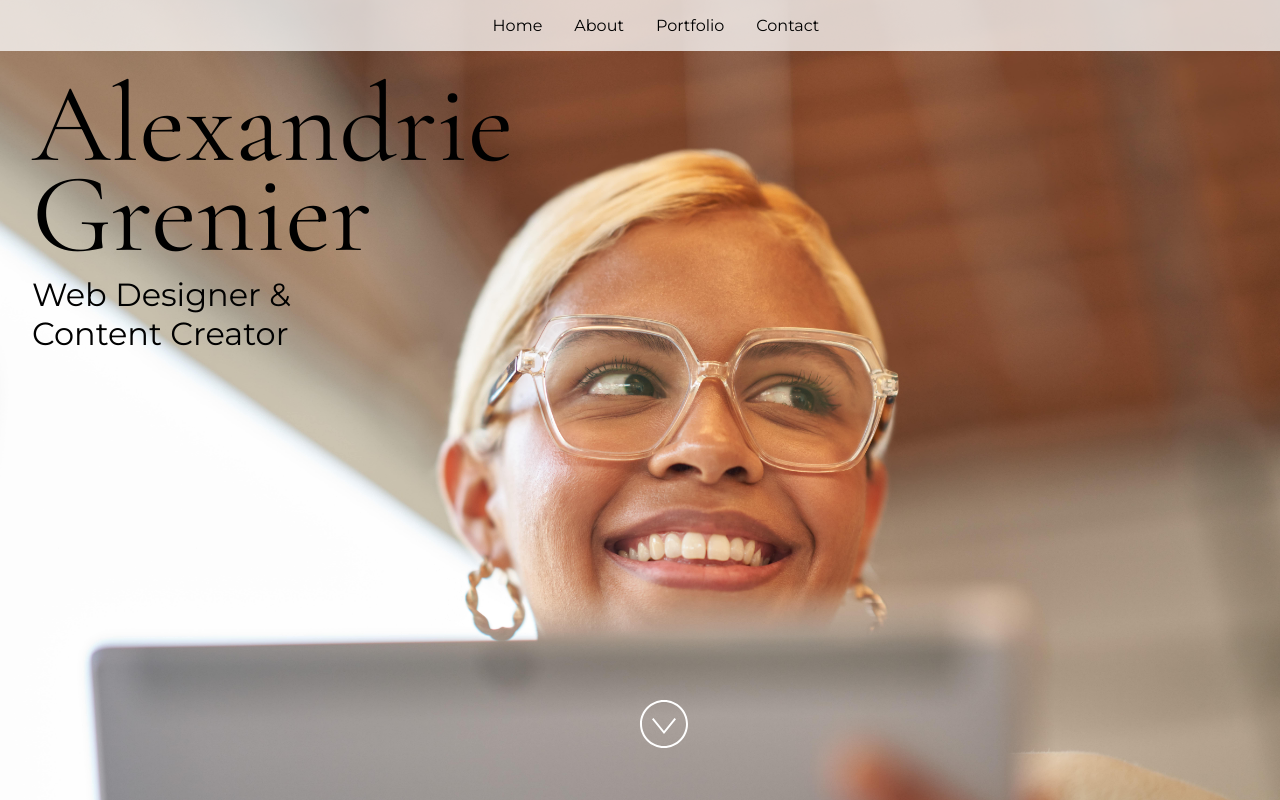
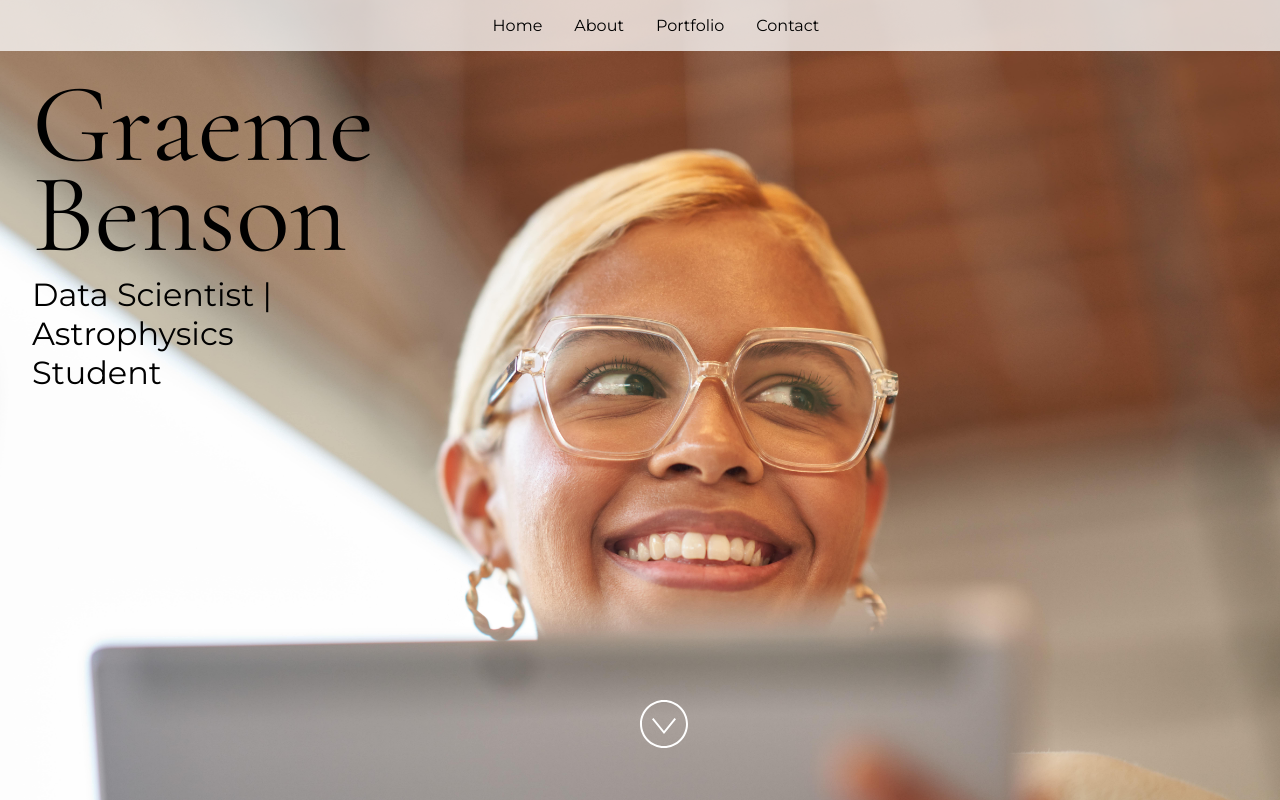
Before and after one commit to g-r-a-e-m-e/codespace-site, a React (Vite) app: page / in a window 1280 px wide. Built offline with nearby package versions, Linux system fonts and the light colour scheme.

Commit message:
testing output of Codespace site

```diff
--- a/package.json
+++ b/package.json
@@ -1,9 +1,9 @@
 {
-  "name": "educator-js-codespace-template",
+  "name": "graeme-benson-codespace-site",
   "version": "1.0.0",
-  "description": "Educator JS Codespace Template",
+  "description": "Graeme Benson Codespace Site",
   "source": "src/index.html",
-  "homepage": "https://github.com/microsoft/codespaces-teaching-template-js#readme",
+  "homepage": "https://github.com/g-r-a-e-m-e.github.io/codespace-site",
   "scripts": {
     "start": "parcel",
     "build": "parcel build",
--- a/src/App.jsx
+++ b/src/App.jsx
@@ -24,15 +24,16 @@
  * If you don't have one of the social sites listed, leave it as an empty string.
  */
 const siteProps = {
-  name: "Alexandrie Grenier",
-  title: "Web Designer & Content Creator",
-  email: "alex@example.com",
-  gitHub: "microsoft",
-  instagram: "microsoft",
-  linkedIn: "satyanadella",
+  name: "Graeme Benson",
+  title: "Data Scientist | Astrophysics Student",
+  email: "",
+  gitHub: "https://github.com/g-r-a-e-m-e",
+  instagram: "",
+  linkedIn: "",
   medium: "",
-  twitter: "microsoft",
-  youTube: "Code",
+  twitter: "",
+  youTube: "",
+  bluesky: "https://bsky.app/profile/graeme.space",
 };
 
 const primaryColor = "#4E567E";
```
